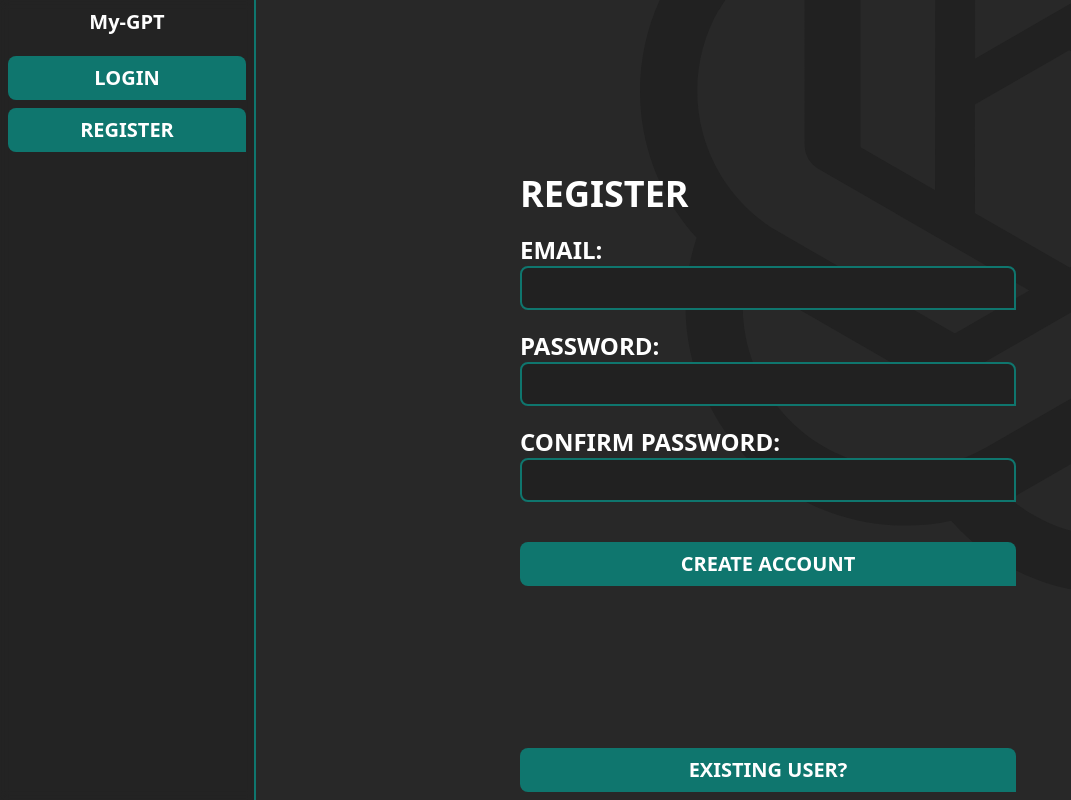
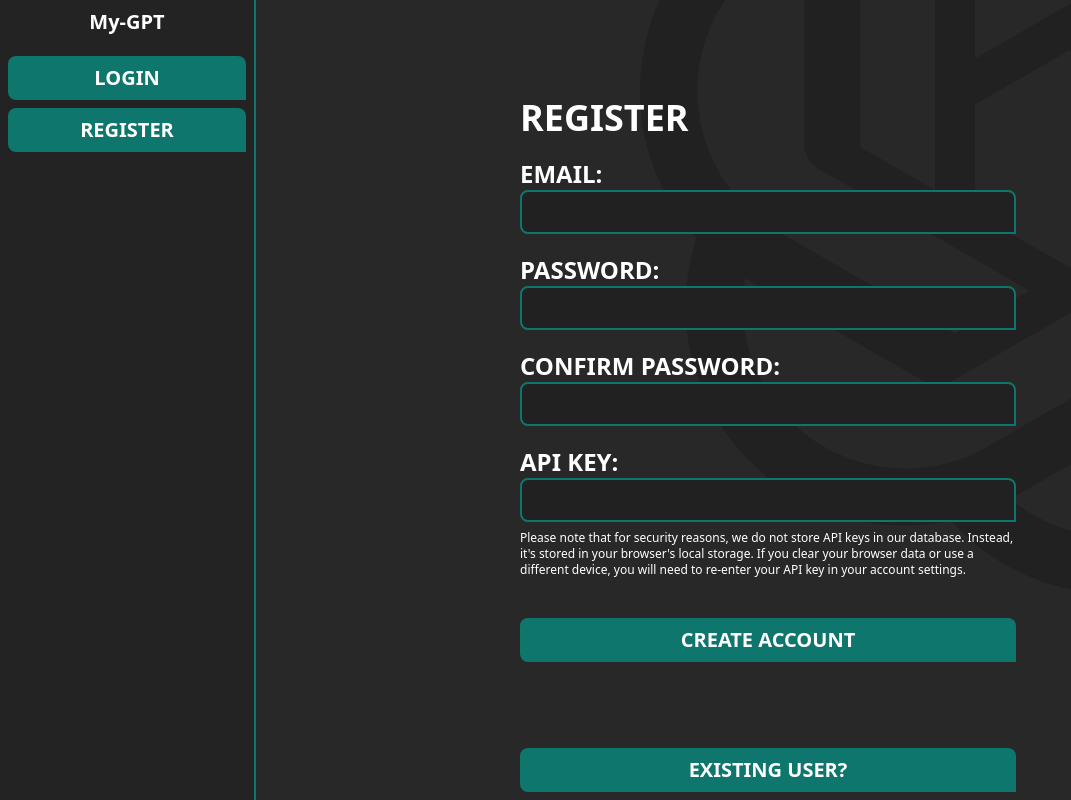
Before and after one commit to jongreen96/my-gpt, a React (Vite) app in the folder frontend/: page /register in a window 1280 px wide. Shown: the whole page, without its empty margins (0-1071 px from the left). Built offline with nearby package versions, Linux system fonts and the light colour scheme; no server answers.

Commit message:
Implemented base userApi logic

```diff
--- a/frontend/src/components/chat/ChatInput.jsx
+++ b/frontend/src/components/chat/ChatInput.jsx
@@ -30,8 +30,8 @@ export const ChatInput = ({ conversations, activeConversation }) => {
 	const handleSubmit = async (e) => {
 		e.preventDefault();
 
-		if (tokens < 1) {
-			alert('You have run out of tokens.');
+		if (!localStorage.getItem('apikey')) {
+			alert('Please enter your API key in the settings menu to continue.');
 			return;
 		}
 
--- a/frontend/src/pages/Account.jsx
+++ b/frontend/src/pages/Account.jsx
@@ -12,6 +12,7 @@ export default function Account() {
 
 	const handleLogout = () => {
 		localStorage.removeItem('token');
+		localStorage.removeItem('apikey');
 		window.location.reload();
 	};
 
--- a/frontend/src/pages/Register.jsx
+++ b/frontend/src/pages/Register.jsx
@@ -12,10 +12,16 @@ export default function Login() {
 		email: '',
 		password: '',
 		confirmPassword: '',
+		apikey: '',
 	});
 
 	const handleSubmit = (e) => {
 		e.preventDefault();
+
+		if (/^sk-[a-zA-Z0-9]{48}$/.test(form.apikey) === false) {
+			setErrorMessage('Invalid API Key');
+			return;
+		}
 
 		if (form.password !== form.confirmPassword) {
 			setErrorMessage('Passwords do not match');
@@ -35,6 +41,8 @@ export default function Login() {
 		}
 
 		setErrorMessage('');
+
+		localStorage.setItem('apikey', form.apikey);
 		dispatch(register(form));
 	};
 
@@ -94,6 +102,29 @@ export default function Login() {
 						/>
 					</div>
 
+					<div className='flex flex-col'>
+						<label
+							htmlFor='apikey'
+							className='text-2xl font-semibold uppercase'
+						>
+							api key:
+						</label>
+						<input
+							type='password'
+							name='apikey'
+							id='apikey'
+							className='rounded-lg rounded-br-none border-2 border-teal-700 bg-light p-2 dark:bg-xdark'
+							value={form.apikey}
+							onChange={(e) => setForm({ ...form, apikey: e.target.value })}
+						/>
+						<p className='pt-2 text-xs'>
+							Please note that for security reasons, we do not store API keys in
+							our database. Instead, it's stored in your browser's local
+							storage. If you clear your browser data or use a different device,
+							you will need to re-enter your API key in your account settings.
+						</p>
+					</div>
+
 					<p className='text-center text-red-600'>{errorMessage}</p>
 
 					<button className='rounded-lg rounded-br-none bg-teal-700 p-2 text-xl font-semibold uppercase text-white hover:bg-teal-800'>
--- a/frontend/src/pages/Settings.jsx
+++ b/frontend/src/pages/Settings.jsx
@@ -13,6 +13,36 @@ export default function Settings() {
 			<h1 className='text-4xl font-semibold uppercase'>Settings</h1>
 
 			<section className='flex flex-col gap-3'>
+				<div className='flex justify-between'>
+					<div>
+						<h3 className='text-xl font-semibold'>API Key:</h3>
+						<p>
+							Your OpenAI API key. You can find your key{' '}
+							<a
+								href='https://beta.openai.com/account/api-keys'
+								target='_blank'
+								rel='noreferrer'
+								className='font-semibold text-teal-700 hover:text-teal-500 '
+							>
+								here
+							</a>
+							.
+						</p>
+						<p className='pt-2 text-xs'>
+							Please note that for security reasons, we do not store API keys in
+							our database. Instead, it's stored in your browser's local
+							storage. If you clear your browser data or use a different device,
+							you will need to re-enter your API key.
+						</p>
+					</div>
+					<input
+						type='text'
+						className='ml-2 h-8 w-32 self-center rounded-lg rounded-br-none border-2 border-teal-700 bg-light px-2 outline-none dark:bg-xdark'
+						value={localStorage.getItem('apikey')}
+						onChange={(e) => localStorage.setItem('apikey', e.target.value)}
+					/>
+				</div>
+
 				<div className='flex justify-between'>
 					<div>
 						<h3 className='text-xl font-semibold'>Dark Mode</h3>
--- a/frontend/src/utils/ChatUtils.jsx
+++ b/frontend/src/utils/ChatUtils.jsx
@@ -9,6 +9,7 @@ import Api from './Api';
 export const generateResponse = async (conversation) => {
 	const response = await Api.post('/conversations', {
 		messages: conversation,
+		apiKey: localStorage.getItem('apikey'),
 	});
 
 	return response.data;
@@ -44,6 +45,11 @@ export const handleChatInput = async (
 			: settings.conversation_memory_length * 2 - 1;
 
 	const response = await generateResponse(newConversation.slice(-memoryLength));
+
+	if (response === undefined) {
+		alert('Please enter your API key in the settings menu to continue.');
+		return;
+	}
 
 	dispatch(
 		updateConversation({
```
Also changed, not shown: 7 other files (tests, documents, lock files or other folders).
